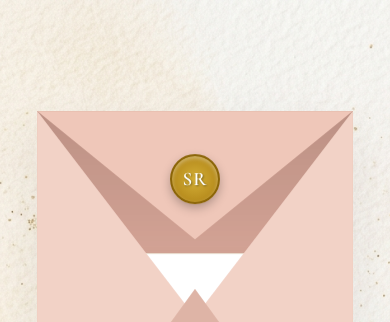
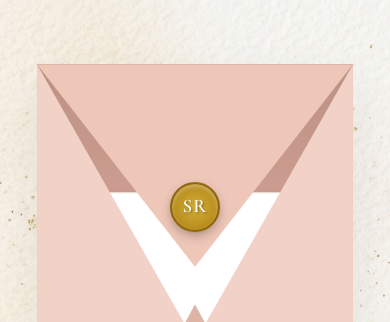
Before and after one commit to swalihausman/wedding-invitation, a plain HTML site: page index.html in a window 390 px wide. Shown: the top 322 px of the page. Drawn offline with nearby package versions, Linux system fonts and the light colour scheme; a web font is replaced by a local one.

Commit message:
Update layout: increase envelope viewport height to 76% and implement mobile body scrolling overrides to prevent blocking

```diff
--- a/style.css
+++ b/style.css
@@ -96,10 +96,10 @@
   --envelope-bg-light: #F2D2C6;   /* Highlight side flaps */
   --envelope-bg-dark: #DEB4A6;    /* Bottom shade flap */
   --envelope-width: 90%;
-  --envelope-height: 65%;
-  --flap-height: 32.5%;
-  --card-height: 60%;
-  --card-translate-y: -50%;
+  --envelope-height: 76%;
+  --flap-height: 38%;
+  --card-height: 72%;
+  --card-translate-y: -60%;
 }
 
 .envelope-container {
@@ -1018,6 +1018,26 @@
 }
 
 /* Responsive adjustments */
+@media (max-width: 480px) {
+  body {
+    overflow-y: auto !important;
+  }
+
+  .phone-container {
+    height: auto !important;
+    min-height: 100vh;
+    box-shadow: none;
+  }
+
+  .envelope-wrapper {
+    position: fixed;
+    top: 0;
+    left: 0;
+    width: 100vw;
+    height: 100vh;
+  }
+}
+
 @media (max-width: 400px) {
   .couple-names {
     font-size: 2.2rem;
```
